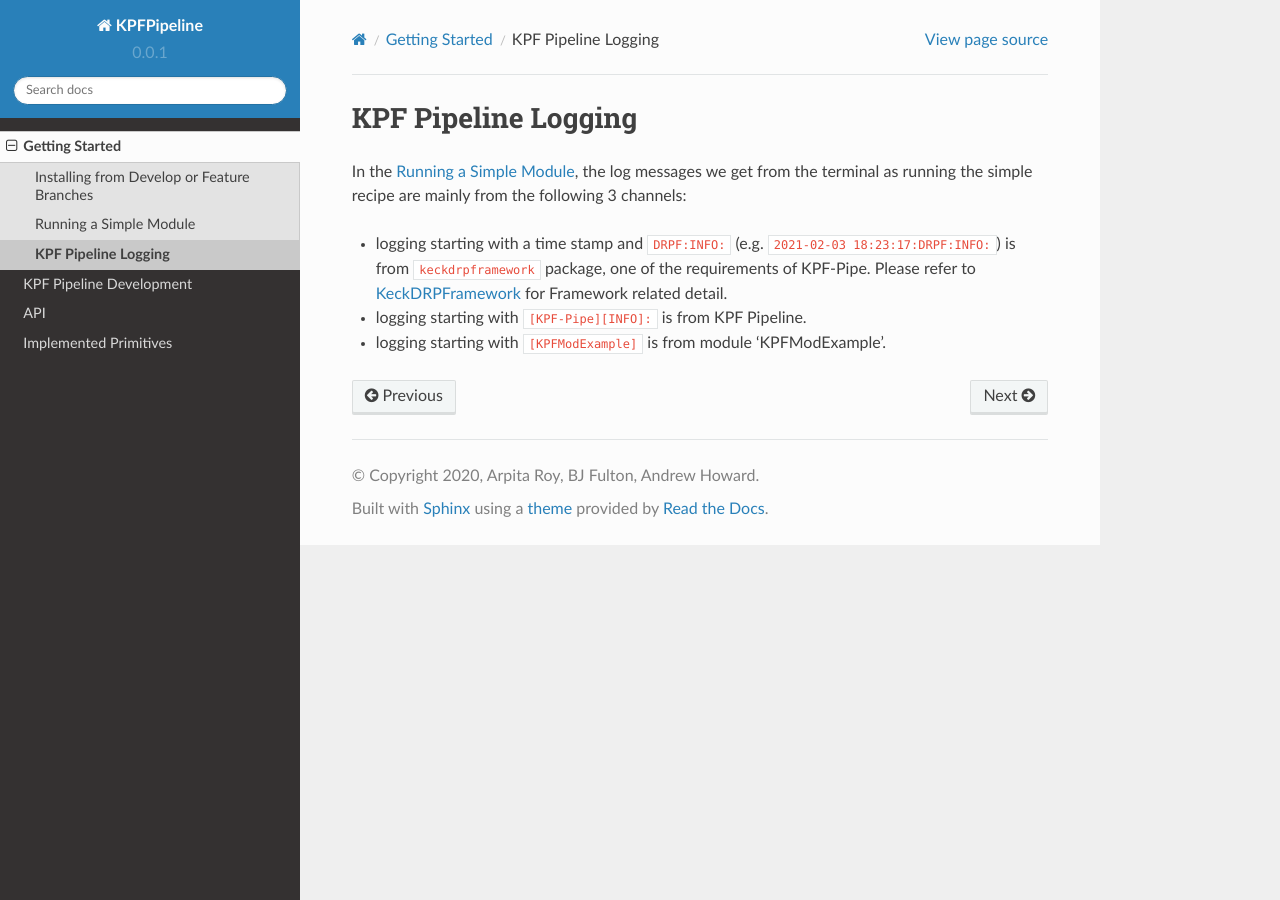
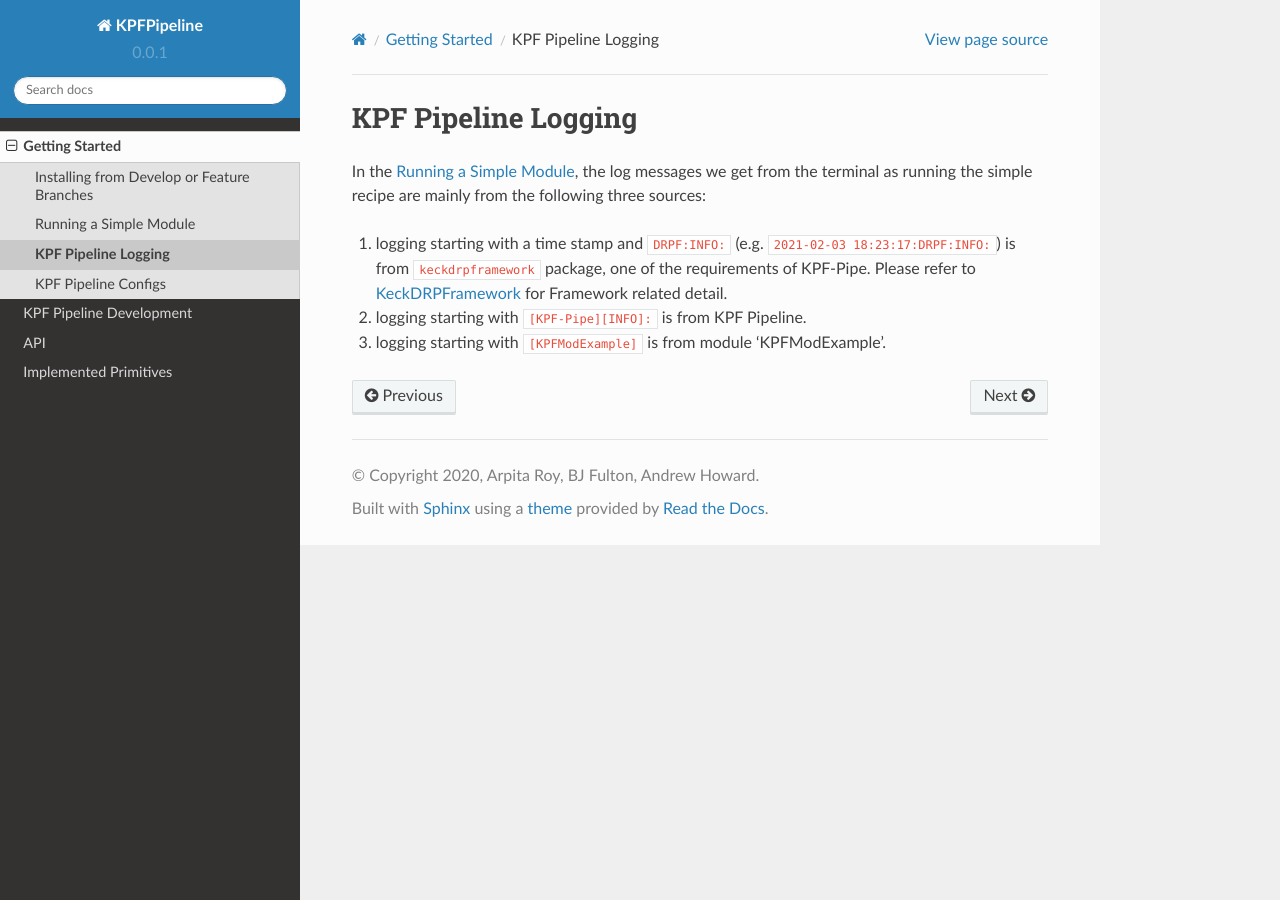
Before and after one commit to Keck-DataReductionPipelines/KPF-Pipeline, a Sphinx documentation site: the page built from docs/source/intro/logging.rst, in a window 1280 px wide. Built offline with Sphinx 7.4.7 and the Read the Docs theme 2.0.0, drawn with Linux system fonts in a browser that asks for light colours; formulas are drawn with MathJax 3; pages that are not in the unit, such as notebooks, are missing from menus.

Commit message:
feature/docs_configs -add documents regarding structure of the configuration file  to run the pipeline.                      -fix the typo of a test function call in tests/regression/test_recipe.py

```diff
--- a/docs/source/intro/example_trivial.rst
+++ b/docs/source/intro/example_trivial.rst
@@ -33,6 +33,8 @@
 However, the sections must still exist in the configuration file
 for the pipeline to be properly initialized.
 
+For more detail regarding the structure of KPF Pipeline configuration file, please refer to :doc:`config`.
+
 To run this pair of files, execute the following command::
 
     kpf examples/simple.recipe examples/docs_simple.cfg
--- a/docs/source/intro/logging.rst
+++ b/docs/source/intro/logging.rst
@@ -1,8 +1,8 @@
 KPF Pipeline Logging
 ====================
 
-In the :doc:`example_trivial`, the log messages we get from the terminal as running the simple recipe are mainly from the following 3 channels:
+In the :doc:`example_trivial`, the log messages we get from the terminal as running the simple recipe are mainly from the following three sources:
 
-- logging starting with a time stamp and ``DRPF:INFO:`` (e.g. ``2021-02-03 18:23:17:DRPF:INFO:``) is from ``keckdrpframework`` package, one of the requirements of KPF-Pipe. Please refer to `KeckDRPFramework <https://github.com/Keck-DataReductionPipelines/KeckDRPFramework>`_ for Framework related detail.
-- logging starting with ``[KPF-Pipe][INFO]:`` is from KPF Pipeline.
-- logging starting with ``[KPFModExample]`` is from module 'KPFModExample'.
+1. logging starting with a time stamp and ``DRPF:INFO:`` (e.g. ``2021-02-03 18:23:17:DRPF:INFO:``) is from ``keckdrpframework`` package, one of the requirements of KPF-Pipe. Please refer to `KeckDRPFramework <https://github.com/Keck-DataReductionPipelines/KeckDRPFramework>`_ for Framework related detail.
+2. logging starting with ``[KPF-Pipe][INFO]:`` is from KPF Pipeline.
+3. logging starting with ``[KPFModExample]`` is from module 'KPFModExample'.
--- a/docs/source/intro/start.rst
+++ b/docs/source/intro/start.rst
@@ -42,7 +42,7 @@
     kpf: error: the following arguments are required: recipe, config_file
 
 The two mandatory input arguments to ``kpf`` is: a ``recipe`` file and a
-``config`` configuration file. The recipe file is expected to be a ``.py`` script,
+``config`` configuration file. The recipe file is expected to be a ``.recipe`` script,
 while the ``config`` file is expected to be a ``.cfg`` file. See :doc:`example_trivial`
 for a basic example.
 
@@ -53,3 +53,4 @@
     install_develop.rst
     example_trivial.rst
     logging.rst
+    config.rst
```
Also changed, not shown: docs/source/intro/config.rst (added, +99 -0 lines), 1 other file.
